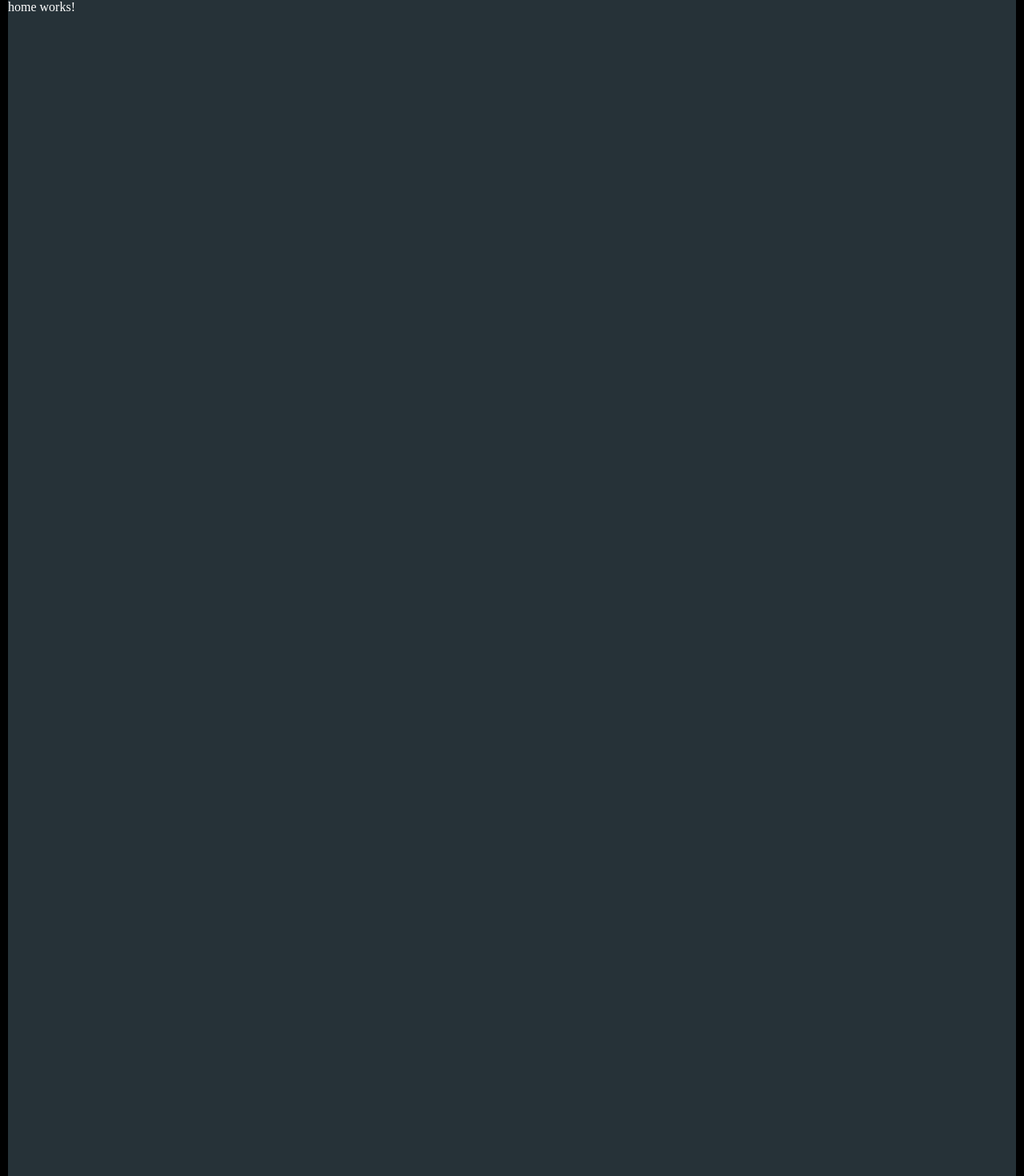
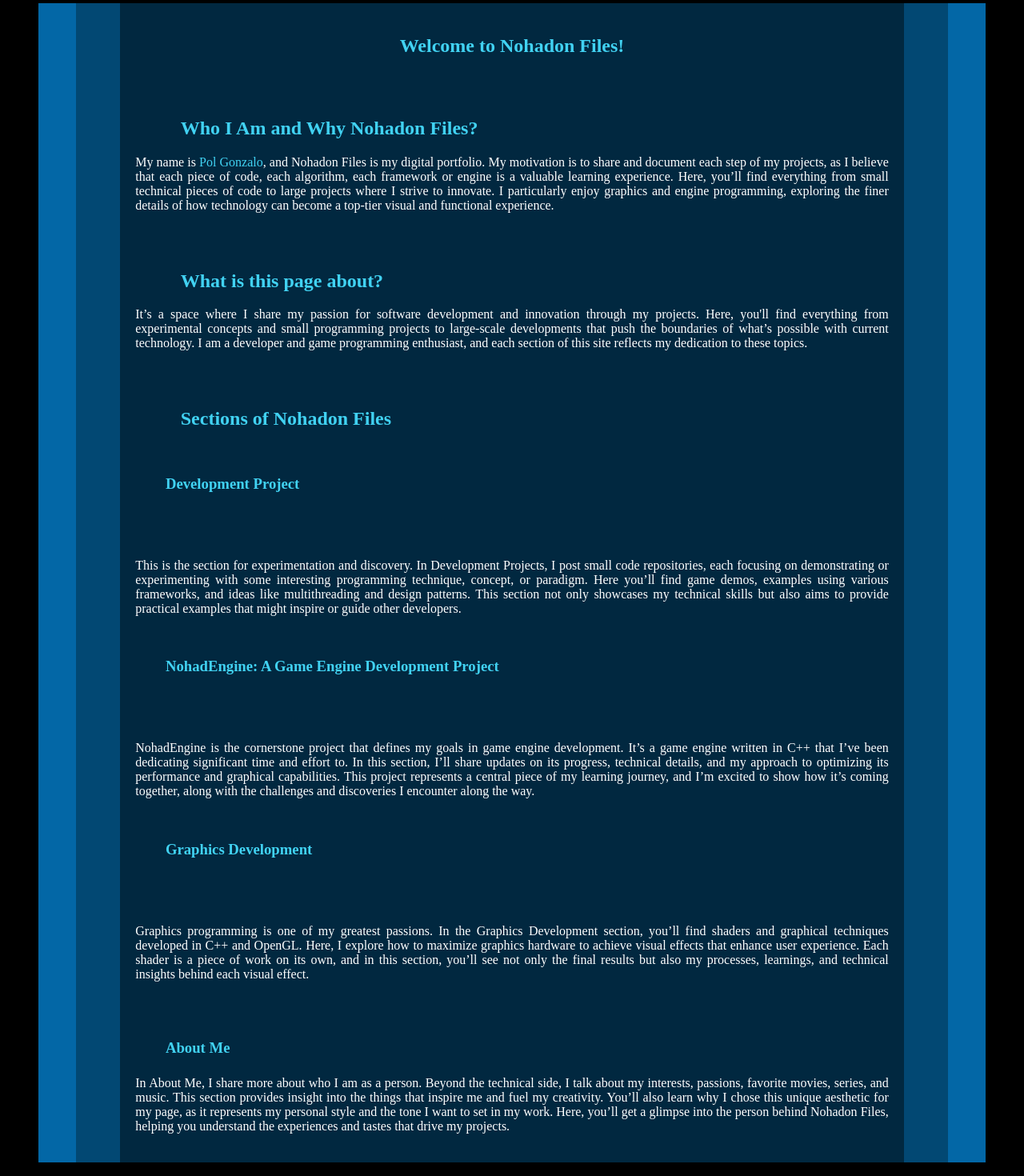
Before and after one commit to nohadon201/NohadonFiles, an Angular app: page / in a window 1280 px wide. Shown: the part 187-1657 px from the top of the page at 80% size. Built offline with nearby package versions, Linux system fonts and the light colour scheme; a web font is replaced by a local one.

Commit message:
Home Section Semidone; TODO hash routing

```diff
--- a/src/app/app.component.css
+++ b/src/app/app.component.css
@@ -1,6 +1,5 @@
 body {
   width: 100%;
   height: 100%;
-  background-color: white;
   margin: 0px;
 }
--- a/src/app/app.component.html
+++ b/src/app/app.component.html
@@ -2,9 +2,7 @@
 <html>
 
 <body style="width: 100%; height: 100%;">
-  <div style="background-color: #263238; width: 100%; height: 2500px;">
-    <router-outlet></router-outlet>
-  </div>
+  <router-outlet></router-outlet>
 </body>
 
 </html>
--- a/src/app/main-sections/home/home.component.css
+++ b/src/app/main-sections/home/home.component.css
@@ -1,3 +1,55 @@
+#container {
+  padding: 0px 4% 0px 4%;
+  background-color: #0367A6;
+  animation: Appear 1s;
+}
+
+#container>div {
+  padding: 0px 5% 0px 5%;
+  background-color: #024873;
+}
+
+#container>div>div {
+  padding: 2%;
+  background-color: #012840;
+}
+
+#container h1,
+h2,
+h3,
+h4 {
+  text-decoration: bold;
+  color: #41D2F2;
+}
+
+h1 {
+  text-align: center;
+}
+
+h2 {
+  margin-left: 6%;
+}
+
+h3 {
+  margin-left: 4%;
+}
+
+h4 {
+  margin-left: 2%;
+}
+
 p {
-  color: white;
+  text-align: justify;
 }
+
+@keyframes Appear {
+
+  0% {
+    opacity: 0;
+  }
+
+  100% {
+    opacity: 1;
+  }
+
+}
--- a/src/app/main-sections/home/home.component.html
+++ b/src/app/main-sections/home/home.component.html
@@ -1 +1,54 @@
-<p>home works!</p>
+<div id="container">
+  <div>
+    <div>
+      <h1>Welcome to Nohadon Files!</h1>
+      <br><br>
+      <h2>Who I Am and Why Nohadon Files?</h2>
+      <p>My name is <span class="blue">Pol Gonzalo</span>, and Nohadon Files is my digital portfolio. My motivation is
+        to share and document each step of my projects, as I believe that each piece of code, each algorithm, each
+        framework or engine is a valuable learning experience. Here, you’ll find everything from small technical pieces
+        of code to large projects where I strive to innovate. I particularly enjoy graphics and engine programming,
+        exploring the finer details of how technology can become a top-tier visual and functional experience.</p>
+      <br><br>
+      <h2>What is this page about?</h2>
+      <p>It’s a space where I share my passion for software development and innovation through my projects. Here, you'll
+        find everything from experimental concepts and small programming projects to large-scale developments that push
+        the boundaries of what’s possible with current technology. I am a developer and game programming enthusiast, and
+        each section of this site reflects my dedication to these topics.</p>
+      <br><br>
+      <h2>Sections of Nohadon Files</h2>
+      <br>
+      <h3>Development Project</h3>
+      <span class="red icon"></span><span class="yellow icon">󰌠</span><span class="white icon">󰚯</span>
+      <span class="white icon">󰦱</span><span class="blue icon"></span>
+      <p>This is the section for experimentation and discovery. In Development Projects, I post small code repositories,
+        each focusing on demonstrating or experimenting with some interesting programming technique, concept, or
+        paradigm. Here you’ll find game demos, examples using various frameworks, and ideas like multithreading and
+        design patterns. This section not only showcases my technical skills but also aims to provide practical examples
+        that might inspire or guide other developers.</p>
+      <br>
+      <h3>NohadEngine: A Game Engine Development Project</h3>
+      <span class="blue icon"></span>
+      <p>NohadEngine is the cornerstone project that defines my goals in game engine development. It’s a game engine
+        written in C++ that I’ve been dedicating significant time and effort to. In this section, I’ll share updates on
+        its progress, technical details, and my approach to optimizing its performance and graphical capabilities. This
+        project represents a central piece of my learning journey, and I’m excited to show how it’s coming together,
+        along with the challenges and discoveries I encounter along the way.</p>
+      <br>
+      <h3>Graphics Development</h3>
+      <span class="blue icon"></span>
+      <p>Graphics programming is one of my greatest passions. In the Graphics Development section, you’ll find shaders
+        and graphical techniques developed in C++ and OpenGL. Here, I explore how to maximize graphics hardware to
+        achieve visual effects that enhance user experience. Each shader is a piece of work on its own, and in this
+        section, you’ll see not only the final results but also my processes, learnings, and technical insights behind
+        each visual effect.</p>
+      <br>
+      <h3>About Me <span class="purple icon"></span></h3>
+      <p>In About Me, I share more about who I am as a person. Beyond the technical side, I talk about my interests,
+        passions, favorite movies, series, and music. This section provides insight into the things that inspire me and
+        fuel my creativity. You’ll also learn why I chose this unique aesthetic for my page, as it represents my
+        personal style and the tone I want to set in my work. Here, you’ll get a glimpse into the person behind Nohadon
+        Files, helping you understand the experiences and tastes that drive my projects.</p>
+    </div>
+  </div>
+</div>
--- a/src/index.html
+++ b/src/index.html
@@ -21,19 +21,19 @@
     </div>
   </header>
   <nav id="main_menu_navigation" class="main_menu_navigation">
-    <a class="page_section" href="">
+    <a class="page_section home" href="">
       <p> Home</p>
     </a>
-    <a class="page_section" href="/DevelopmentProjects">
+    <a class="page_section dev_projects" href="DevelopmentProjects">
       <p> Development Projects</p>
     </a>
-    <a class="page_section" href="/NohadEngine">
+    <a class="page_section nohad_engine" href="NohadEngine">
       <p>󱎓 NohadEngine</p>
     </a>
-    <a class="page_section" href="/GraphicsDevelopment">
+    <a class="page_section dev_graph" href="GraphicsDevelopment">
       <p> Graphics Development</p>
     </a>
-    <a class="page_section" href="/AboutNohadon">
+    <a class="page_section about_me" href="AboutNohadon">
       <p>󱥒 About me</p>
     </a>
   </nav>
--- a/src/styles.css
+++ b/src/styles.css
@@ -171,7 +171,38 @@ body {
 /*#region Section*/
 #main_section {
   height: 80%;
-  margin-top: 10px;
+  margin: 20px 3% 10px 3%;
+}
+
+.blue {
+  text-decoration: bold;
+  color: #41D2F2;
+}
+
+.red {
+  text-decoration: bold;
+  color: #D92534;
+}
+
+.purple {
+  color: #5A30F2;
+}
+
+.green {
+  color: #0CF25D;
+}
+
+.white {
+  color: white;
+}
+
+.yellow {
+  color: yellow;
+}
+
+.icon {
+  font-size: 40px;
+  margin: 0px 10px 0px 10px;
 }
 
 /*#endregion*/
```
